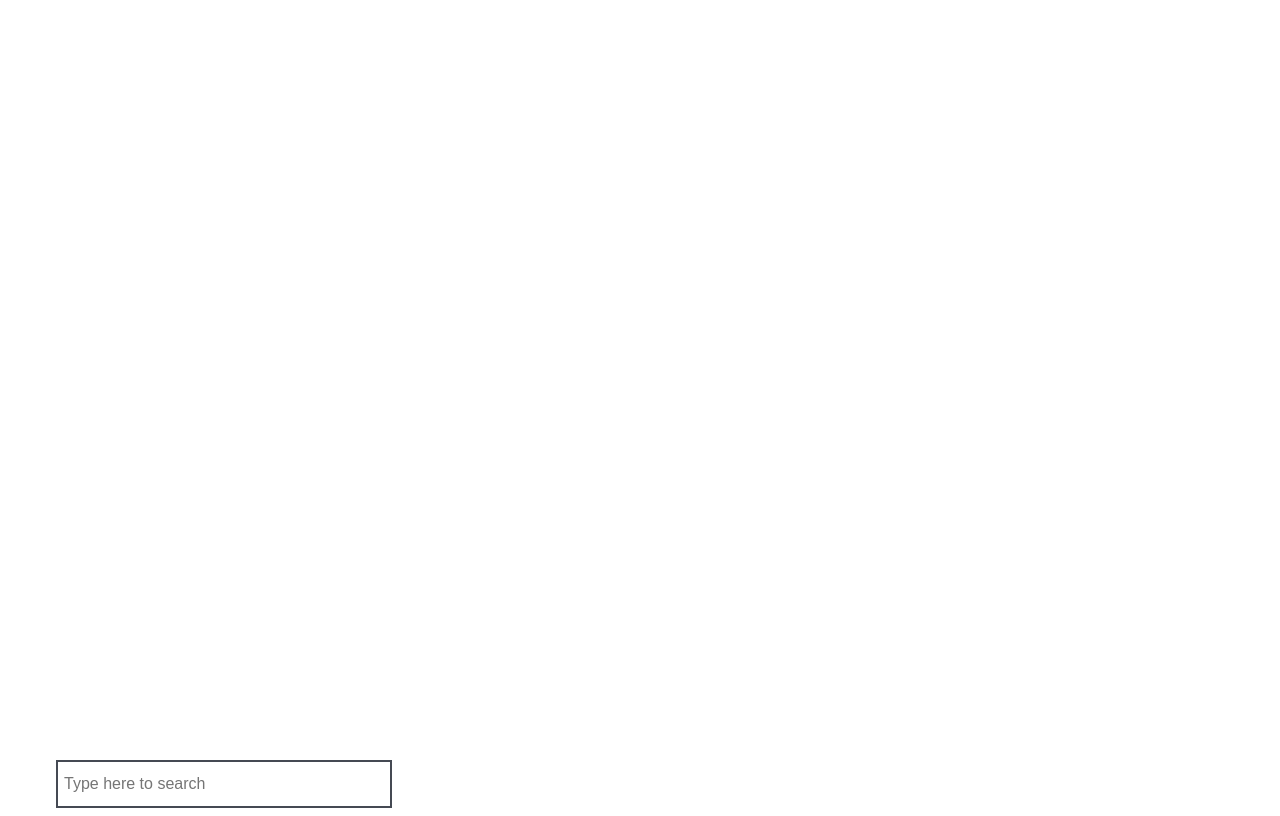
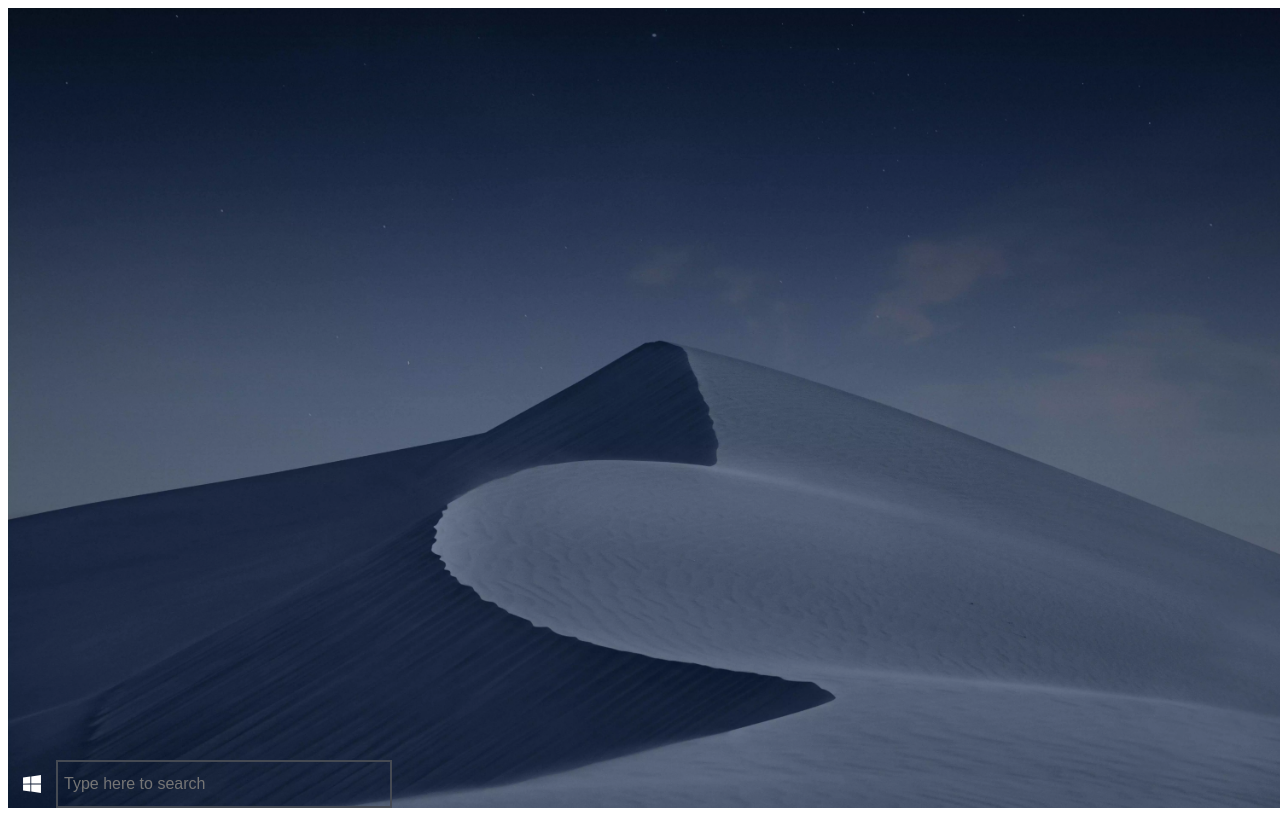
Before and after one commit to KSJaay/Win10React, a Next.js app: page / in a window 1280 px wide. Built offline with nearby package versions, Linux system fonts and the light colour scheme.

Commit message:
Added background and state management

```diff
--- a/components/container.js
+++ b/components/container.js
@@ -1,14 +1,25 @@
+import { useEffect } from "react";
 import styled from "styled-components";
+import { observer } from "mobx-react-lite";
 import BottomNavigation from "./navigation/bottom";
 
-export default function Container() {
+const Container = () => {
+  useEffect(() => {
+    window.addEventListener("click", (event) => {});
+  });
+
   return (
-    <MainContainer>
+    <MainContainer
+      style={{
+        backgroundImage: `url("/images/Backgrounds/Desert.webp")`,
+        backgroundSize: "cover",
+      }}
+    >
       <Content></Content>
       <BottomNavigation />
     </MainContainer>
   );
-}
+};
 
 const MainContainer = styled.div`
   display: flex;
@@ -21,3 +32,5 @@ const Content = styled.div`
   flex: 1;
   width: 100%;
 `;
+
+export default observer(Container);
```
